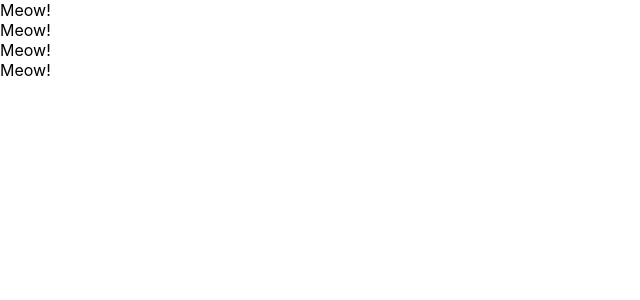
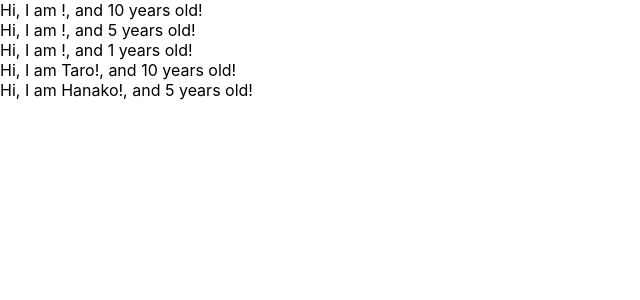
Before and after one commit to kazunisikawa/udemy-react-redux-crud-application, a React (Create React App) app: page / in a window 1280 px wide. Shown: the top 300 px of the page, without its empty margins (0-640 px from the left). Built offline with nearby package versions, Linux system fonts and the light colour scheme.

Commit message:
learn props of component

```diff
--- a/src/App.js
+++ b/src/App.js
@@ -1,18 +1,32 @@
 import React from 'react';
 
 const App = () => {
+
+  const profiles = [
+    {name: "Taro", age: 10},
+    {name: "Hanako", age: 5},
+    {name: "NoName"},
+  ]
+
     return (
       <div>
-        <Cat />
-        <Cat />
-        <Cat />
-        <Cat />
+        {
+          profiles.map((profile, index) => {
+            return <User name={profile.name} age={profile.age} key={index}/>
+          })
+        }
+        <User Name={"Taro"} age={10}/>
+        <User Name={"Hanako"} age={5}/>
       </div>
     )
 }
 
-const Cat = () => {
-  return <div>Meow!</div>
+const User = (props) => {
+return <div>Hi, I am {props.Name}!, and {props.age} years old!</div>
+}
+
+User.defaultProps = {
+  age: 1
 }
 
 export default App;
```
